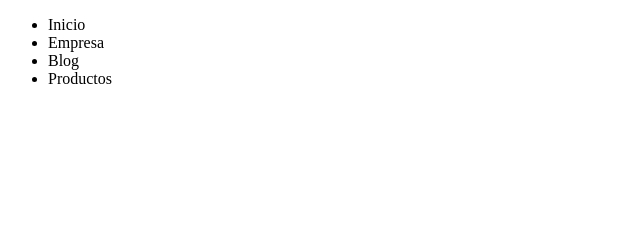
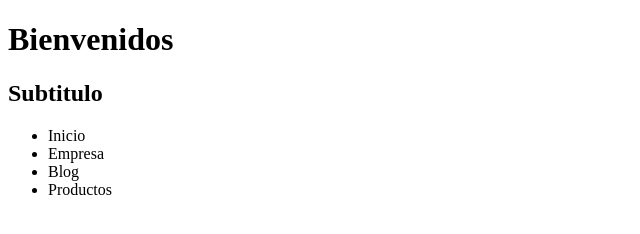
Before and after one commit to CesarDJC/proyecto1, a plain HTML site: page index.html in a window 1280 px wide. Shown: the whole page, without its empty margins (0-640 px from the left). Drawn offline with Linux system fonts and the light colour scheme.

Commit message:
Update index.html

```diff
--- a/index.html
+++ b/index.html
@@ -5,8 +5,11 @@
     <meta charset="UTF-8">
     <meta name="viewport" content="width=device-width, initial-scale=1.0">
     <title>Document</title>
+    <link rel="stylesheet" href="estilos.css" />
 </head>
 <body>
+    <h1>Bienvenidos</h1>
+    <h2>Subtitulo</h2>
     <div class="navegacion">
         <ul>
             <li>Inicio</li>
```
